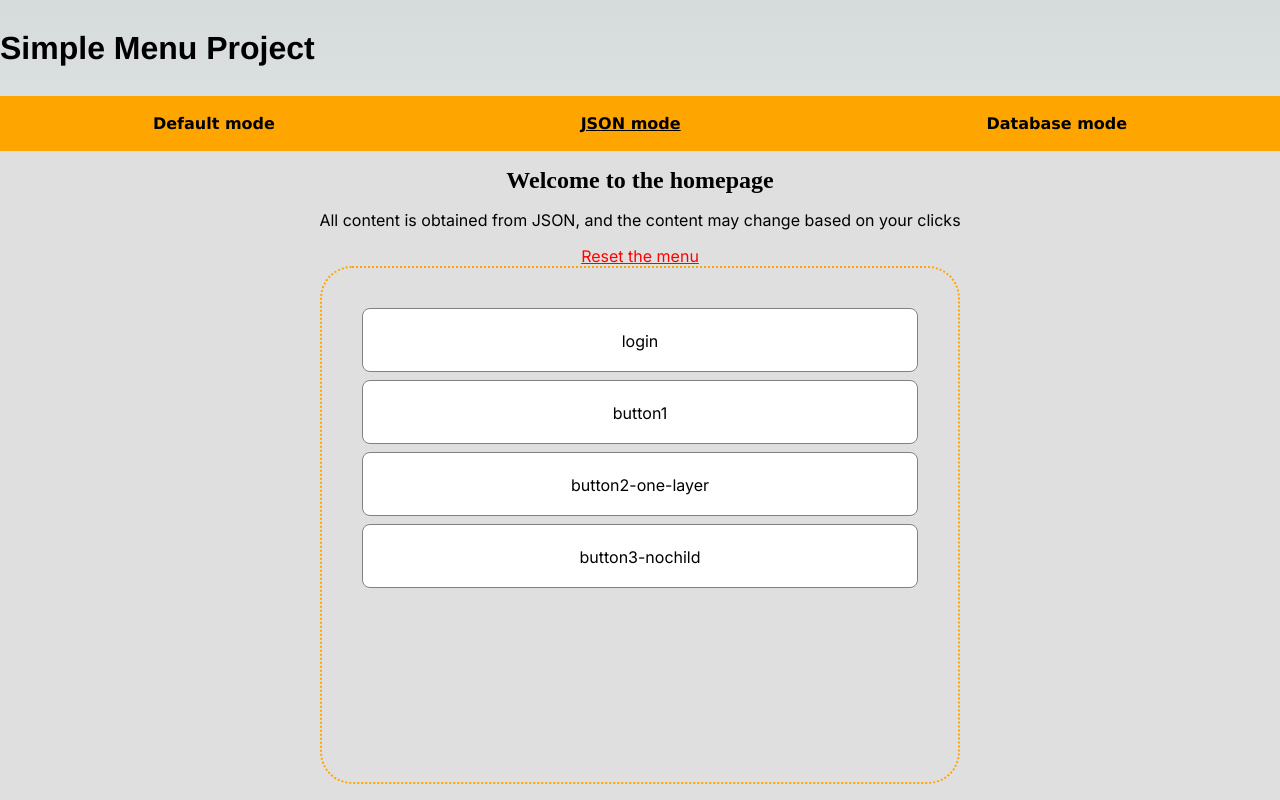
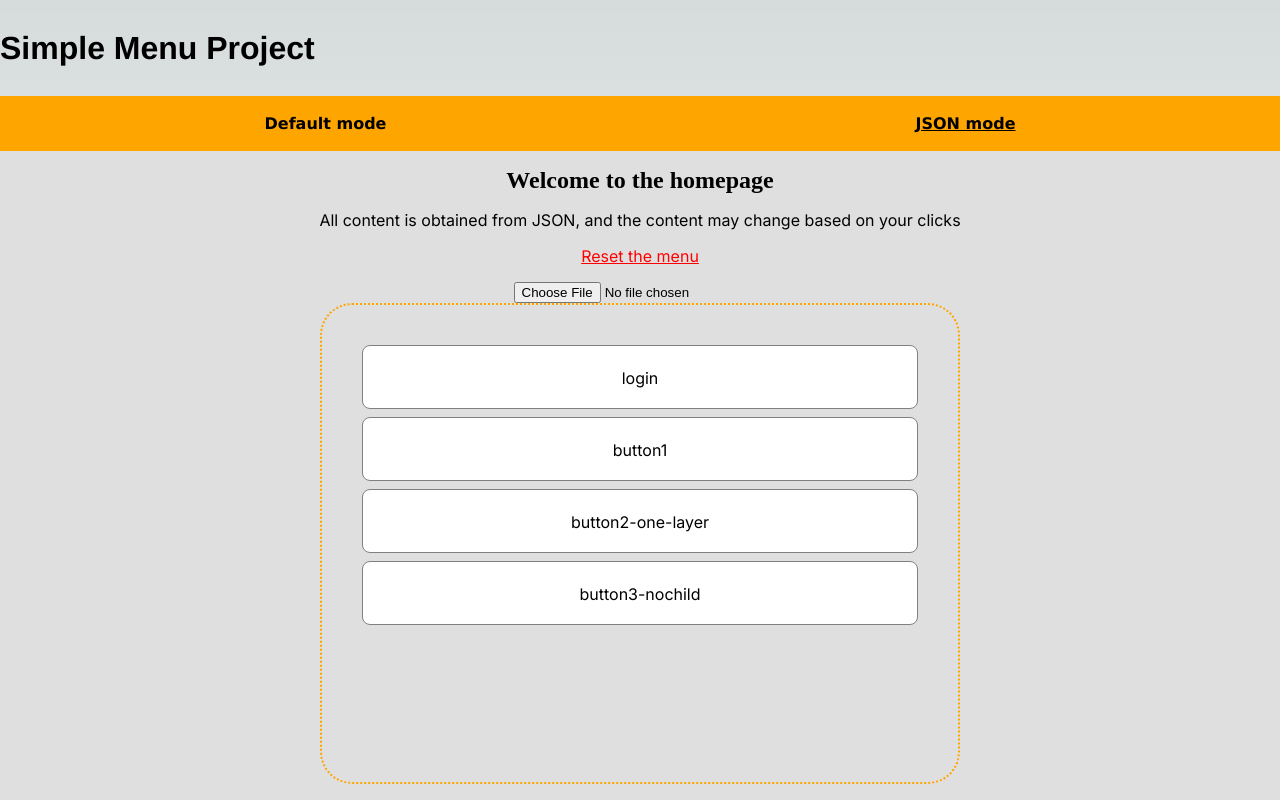
Before and after one commit to 15800690867sean/SimpleMenu, a Next.js app: page /homepage in a window 1280 px wide. Both pictures are taken after a click on the element "JSON mode". Built offline with nearby package versions, Linux system fonts and the light colour scheme.

Commit message:
feat: finish the JSON upload function

```diff
--- a/src/app/homepage/components/buttonList/buttonList.tsx
+++ b/src/app/homepage/components/buttonList/buttonList.tsx
@@ -1,6 +1,6 @@
 'use client';
 
-import React, { Component } from 'react';
+import React, { ChangeEvent, Component } from 'react';
 import styles from './buttonList.module.css';
 import ButtonItem from '../buttonItem/buttonItem';
 import { btnArr } from '@/app/homepage/components/mockBtn';
@@ -29,11 +29,7 @@ export default class ButtonList extends Component<IProps, IState> {
     {
       title: 'JSON mode',
       desc: 'All content is obtained from JSON, and the content may change based on your clicks'
-    },
-    {
-      title: 'Database mode',
-      desc: 'The login information is stored in the database'
-    },
+    }
   ];
 
   // Used to store the JSON obtained from the api --- JSON Mode
@@ -77,6 +73,7 @@ export default class ButtonList extends Component<IProps, IState> {
     };
   }
 
+  // change the menu according to the JSON data and clicks
   changeMenu = (key: string): void => {
     this.currentButtonTree = this.currentButtonTree[key];
     this.setState({
@@ -84,6 +81,7 @@ export default class ButtonList extends Component<IProps, IState> {
     });
   };
 
+  // reset the menu with the origin JSON data obtained from the api
   handleReset = (): void => {
     this.currentButtonTree = this.buttonTree;
     this.setState({
@@ -97,7 +95,25 @@ export default class ButtonList extends Component<IProps, IState> {
       isLogin: false,
     });
     alert('Logout Successfully!');
+  };
+
+  // handle the JSON file uploaded by user
+  handleUpload = (files: FileList | null): void => {
+    if (!files) {
+      return;
     }
+    const file = files[0];
+    const reader = new FileReader();
+    reader.readAsText(file, 'UTF-8');
+    reader.onload = (event: ProgressEvent<FileReader>) => {
+      const fileStr = event.target?.result as string || '';
+      const jsonObj = JSON.parse(fileStr);
+      this.buttonTree = jsonObj;
+      this.currentButtonTree = jsonObj;
+      // set the buttons according to the initial JSON
+      this.setState({ buttons: Object.keys(this.currentButtonTree) });
+    };
+  };
 
   render() {
     const {
@@ -137,11 +153,15 @@ export default class ButtonList extends Component<IProps, IState> {
               color: 'red',
               textDecoration: 'underline',
               cursor: 'pointer',
+              marginBottom: '2vh',
             }}
             onClick={this.handleReset}
           >
             Reset the menu
           </p>
+        }
+        {activeIdx === 1 &&
+          <input onChange={(e: ChangeEvent<HTMLInputElement>) => this.handleUpload(e.target.files)} type="file" accept='application/json' />
         }
         <div className={styles.body}>
           {isLogin
```
Also changed, not shown: 1 other file (tests, documents, lock files or other folders). Lines whose indentation alone changed are shown as unchanged.
